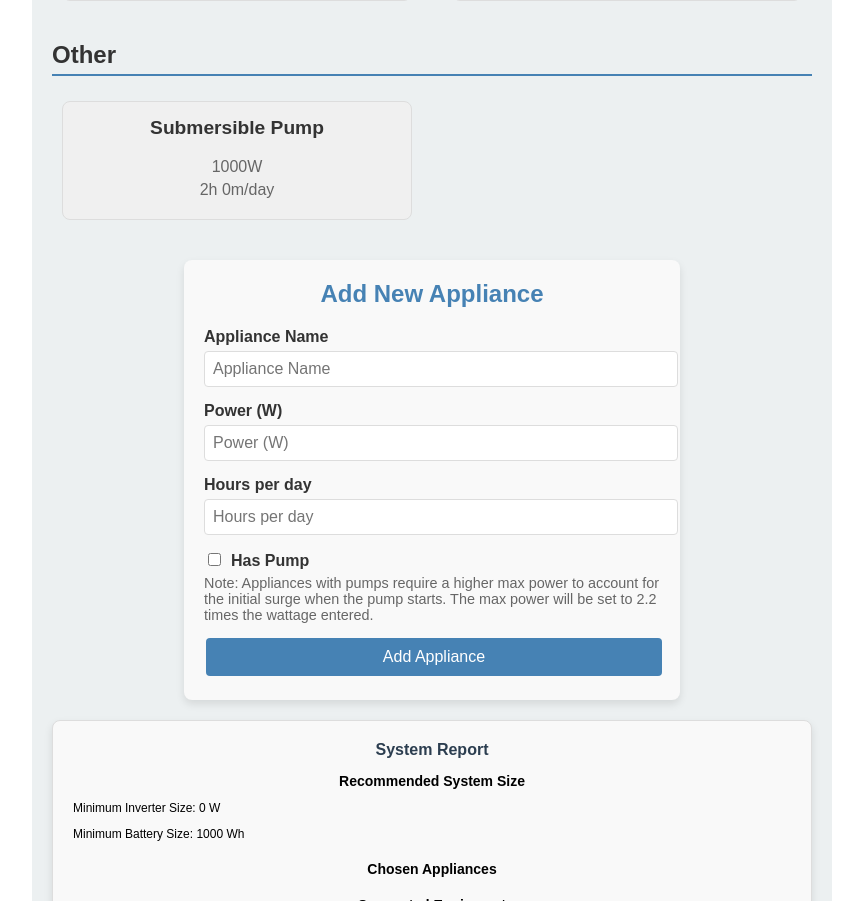
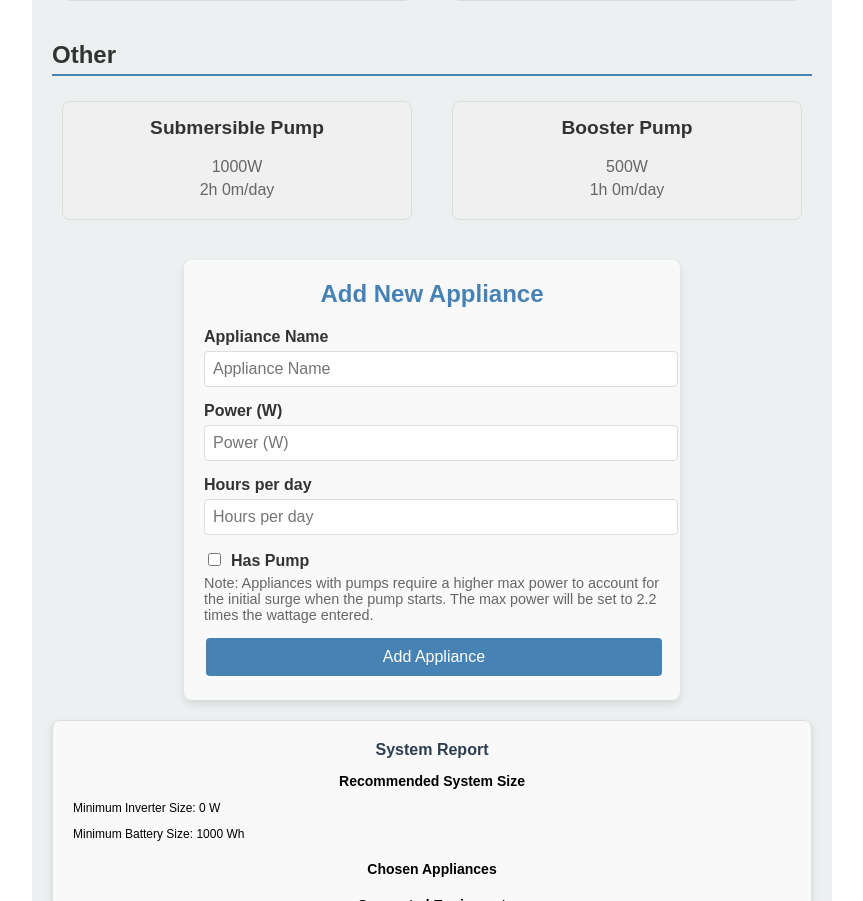
Before and after one commit to AndreLesa/solar-system-sizer, a React (Create React App) app: page / in a window 1280 px wide. Shown: the part 3444-4345 px from the top of the page, without its empty margins (208-1071 px from the left). Built offline with nearby package versions, Linux system fonts and the light colour scheme.

Commit message:
added booster, added reset

```diff
--- a/src/components/ApplianceList.js
+++ b/src/components/ApplianceList.js
@@ -53,6 +53,7 @@ const roomAppliances = {
   ],
   Other: [
     { name: 'Submersible Pump', power: 1000, maxPower: 1500, defaultMinutes: 120 },
+    { name: 'Booster Pump', power: 500, maxPower: 750, defaultMinutes: 60 },
   ],
 };
 
```
